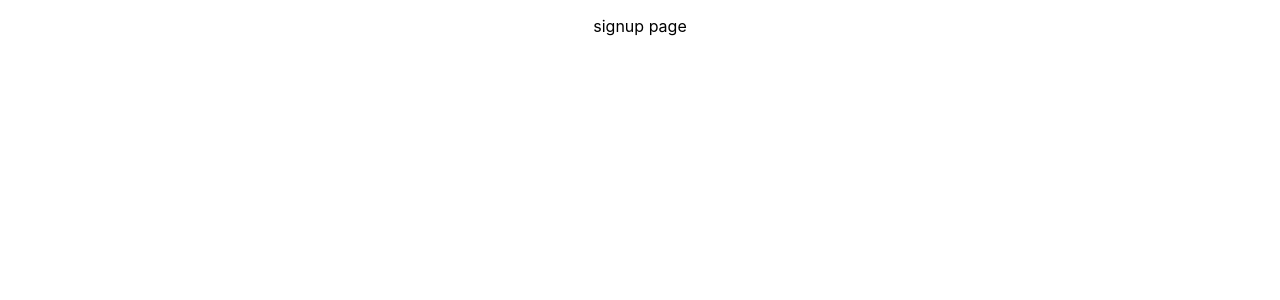
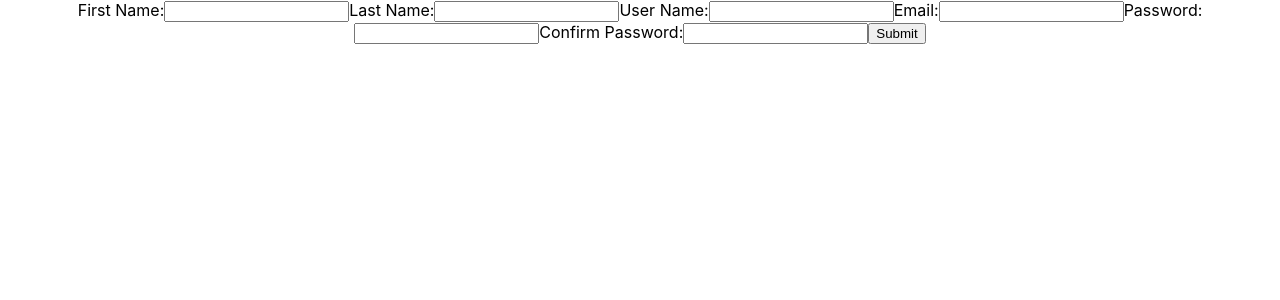
Before and after one commit to bbmcmann/307MovieProject, a React (Create React App) app in the folder frontend/: page /signup in a window 1280 px wide. Shown: the top 300 px of the page. Built offline with nearby package versions, Linux system fonts and the light colour scheme.

Commit message:
setup form, no style

```diff
--- a/frontend/src/App.js
+++ b/frontend/src/App.js
@@ -3,7 +3,8 @@ import "./App.css";
 import Header from "./components/Header";
 import Home from "./components/Home";
 import ReviewList from "./components/ReviewList";
-import Movie from './Movie';
+import Movie from './Movie'
+import SignUp from "./components/SignUp";
 
 function App() {
   return (
@@ -41,7 +42,7 @@ function App() {
 
         {/* Auth paths */}
         <Route path="login" element={<p>login page</p>} />
-        <Route path="signup" element={<p>signup page</p>} />
+        <Route path="signup" element={<SignUp />} />
 
         <Route path="*" element={<h1>404 page not found</h1>} />
       </Routes>
--- /dev/null
+++ b/frontend/src/Components/SignUp.jsx
@@ -0,0 +1,46 @@
+import Container from '@mui/material/Container';
+import styled from 'styled-components'
+
+
+const StyledCon = styled(Container)`
+  display: flex;
+  flex-direction: row;
+  justify-content: center;
+`
+
+function SignUp() {
+
+    return (
+        <StyledCon>
+            <form>
+                <label>
+                    First Name:
+                    <input type="text" name="name" />
+                </label>
+                <label>
+                    Last Name:
+                    <input type="text" name="name" />
+                </label>
+                <label>
+                    User Name:
+                    <input type="text" name="name" />
+                </label>
+                <label>
+                    Email:
+                    <input type="text" name="name" />
+                </label>
+                <label>
+                    Password:
+                    <input type="text" name="name" />
+                </label>
+                <label>
+                    Confirm Password:
+                    <input type="text" name="name" />
+                </label>
+                <input type="submit" value="Submit" />
+            </form>
+        </StyledCon>
+    );
+  }
+
+  export default SignUp;
```
